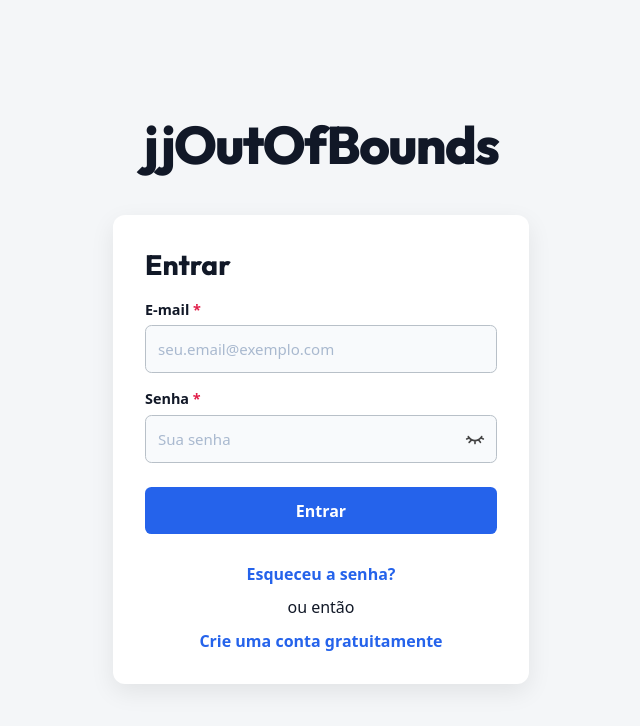
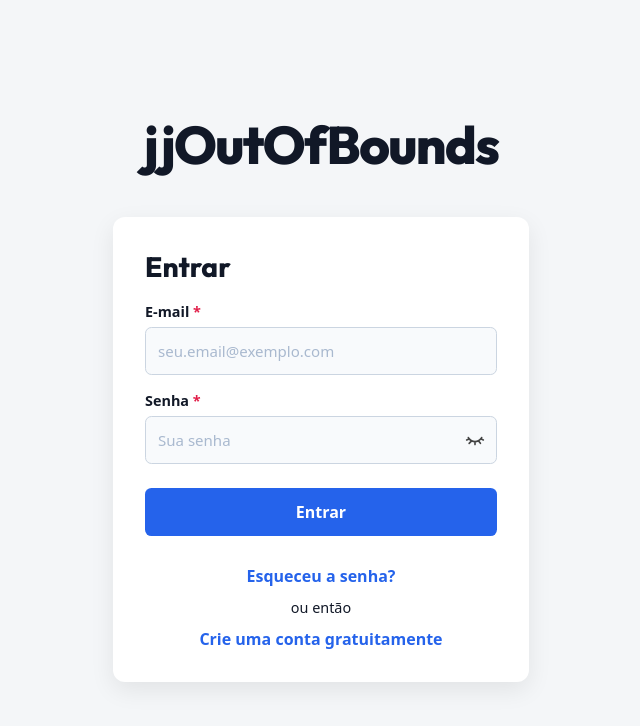
Before and after one commit to jairjunior/blog, a Node server app: page /login in a window 1280 px wide. Shown: the top 726 px of the page, without its empty margins (319-959 px from the left). Run offline with Node 20, Linux system fonts and the light colour scheme.

Commit message:
Ajustes pequenos em CSS e JS.

```diff
--- a/public/css/login.css
+++ b/public/css/login.css
@@ -8,7 +8,7 @@
     --primary-blue-hover: #1d4ed8;
     --text-main: #111827;
     --text-muted: #4b5563;
-    --border-color: #b8c0c8;
+    --border-color: #cbd5e1;
     --error-color: #e11d48;
     --success-color: #059669;
     --focus-ring: 0 0 0 3px rgba(37, 99, 235, 0.4);
@@ -275,6 +275,7 @@ button#loginSubmitBtn:focus-visible {
     outline: none;
 }
 span.or-then {
+    font-size: 0.9rem;
     display: block;
     width: 100%;
     margin: 0.7rem 0 0;
--- a/public/css/register.css
+++ b/public/css/register.css
@@ -9,7 +9,7 @@
     --bg-card: #ffffff;
     --text-main: #111827;
     --text-muted: #4b5563;
-    --border-color: #b8c0c8;
+    --border-color: #cbd5e1;
     --error-color: #e11d48;
     --success-color: #059669;
     --focus-ring: 0 0 0 3px rgba(37, 99, 235, 0.4);
--- a/public/js/login.js
+++ b/public/js/login.js
@@ -43,8 +43,8 @@ document.addEventListener('DOMContentLoaded', () => {
         feedbackMessage.textContent = '';
 
         // Valida se os campos atendem às regras nativas do HTML5 (required, minlength, etc.)
-        if (!registerForm.checkValidity()) {
-            registerForm.reportValidity();
+        if (!loginForm.checkValidity()) {
+            loginForm.reportValidity();
             return;
         }
 
```
